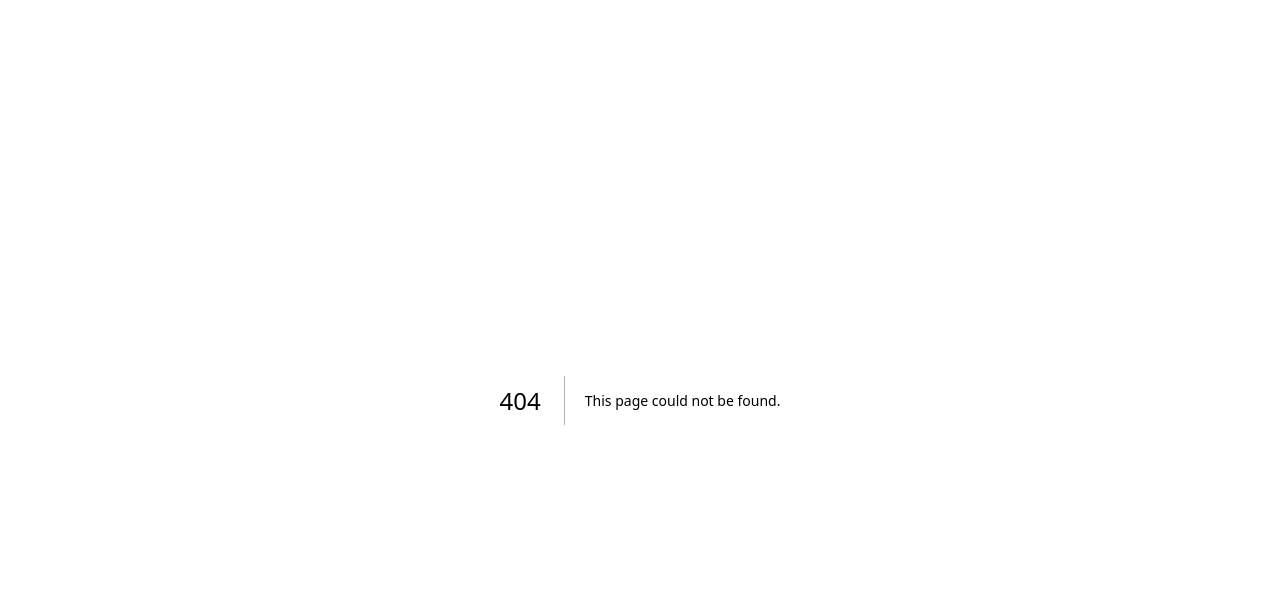
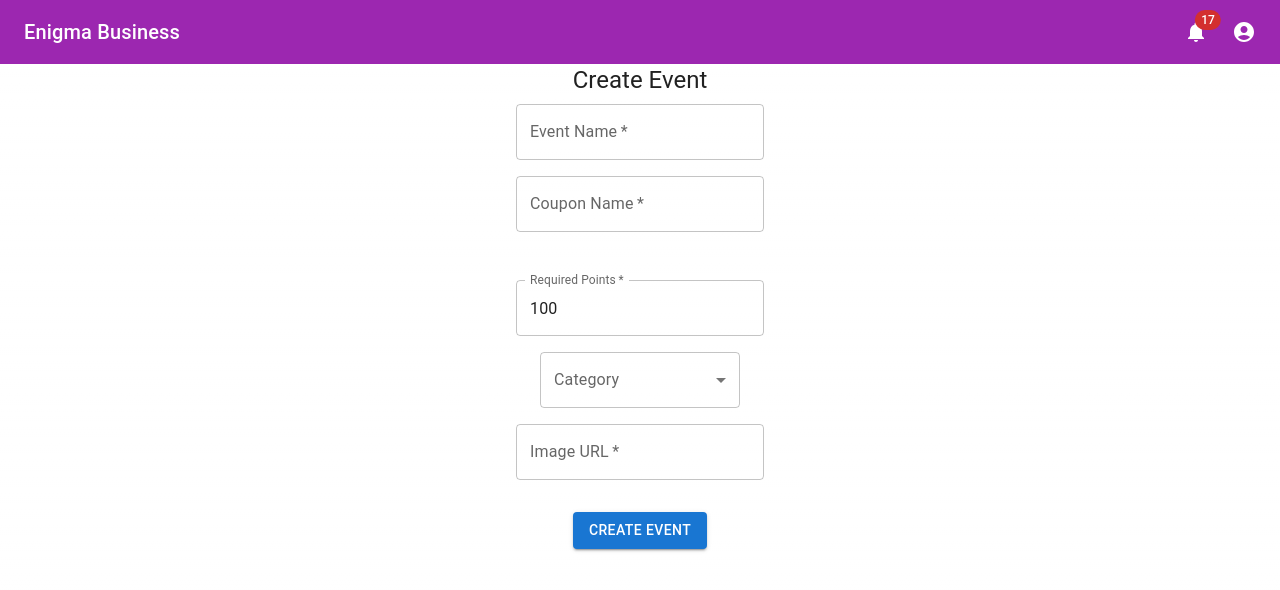
Before and after one commit to JohnKHW/enigma-app, a Next.js app: page /business/event/create in a window 1280 px wide. Before the commit this address had no page. Shown: the top 590 px of the page. Built offline with nearby package versions, Linux system fonts and the light colour scheme.

Commit message:
feat: create event form

```diff
--- a/package.json
+++ b/package.json
@@ -12,7 +12,9 @@
     "@emotion/react": "^11.10.6",
     "@emotion/styled": "^11.10.6",
     "@mui/icons-material": "^5.11.16",
+    "@mui/lab": "5.0.0-alpha.125",
     "@mui/material": "^5.11.16",
+    "@mui/x-date-pickers": "^6.0.4",
     "@types/node": "18.15.11",
     "@types/react": "18.0.33",
     "@types/react-dom": "18.0.11",
--- /dev/null
+++ b/src/components/business/create-event-form.tsx
@@ -0,0 +1,162 @@
+import React, { FormEventHandler, useState } from "react";
+import {
+  Button,
+  TextField,
+  Box,
+  Typography,
+  MenuItem,
+  FormControl,
+  InputLabel,
+  Select,
+  SelectChangeEvent,
+} from "@mui/material";
+import { DatePicker } from "@mui/lab";
+import { styled } from "@mui/material/styles";
+
+const FormBox = styled(Box)({
+  display: "flex",
+  flexDirection: "column",
+  alignItems: "center",
+});
+
+const FieldBox = styled(Box)({
+  display: "flex",
+  flexDirection: "column",
+  alignItems: "flex-start",
+  marginBottom: "16px",
+  minWidth: 200,
+});
+
+const ButtonBox = styled(Box)({
+  display: "flex",
+  justifyContent: "center",
+  marginTop: "16px",
+});
+
+const CreateEventForm = () => {
+  const [formData, setFormData] = useState({
+    eventName: "",
+    couponName: "",
+    startDate: null,
+    endDate: null,
+    requiredPoints: 100,
+    imageUrl: "",
+    category: "",
+  });
+
+  const handleChange = (
+    event:
+      | React.ChangeEvent<HTMLInputElement | HTMLTextAreaElement | any>
+      | SelectChangeEvent
+  ) => {
+    const { name, value } = event.target;
+    setFormData((prevState) => ({
+      ...prevState,
+      [name]: value,
+    }));
+  };
+
+  const handleDateChange = (name: string, date: Date | null) => {
+    setFormData((prevState) => ({
+      ...prevState,
+      [name]: date,
+    }));
+  };
+
+  const handleSubmit: FormEventHandler<HTMLDivElement> = (event) => {
+    event.preventDefault();
+    console.log(formData);
+  };
+
+  return (
+    <FormBox component="form" onSubmit={handleSubmit}>
+      <Typography variant="h5" gutterBottom>
+        Create Event
+      </Typography>
+      <FieldBox>
+        <TextField
+          label="Event Name"
+          name="eventName"
+          value={formData.eventName}
+          onChange={handleChange}
+          required
+        />
+      </FieldBox>
+      <FieldBox>
+        <TextField
+          label="Coupon Name"
+          name="couponName"
+          value={formData.couponName}
+          onChange={handleChange}
+          required
+        />
+      </FieldBox>
+      <FieldBox>
+        <DatePicker
+          label="Start Date"
+          name="startDate"
+          value={formData.startDate}
+          onChange={(date: Date) => handleDateChange("startDate", date)}
+          required
+          inputFormat="dd/MM/yyyy"
+          renderInput={(params: any) => <TextField {...params} />}
+        />
+      </FieldBox>
+      <FieldBox>
+        <DatePicker
+          label="End Date"
+          name="endDate"
+          value={formData.endDate}
+          onChange={(date: Date) => handleDateChange("endDate", date)}
+          required
+          inputFormat="dd/MM/yyyy"
+          renderInput={(params: any) => <TextField {...params} />}
+        />
+      </FieldBox>
+      <FieldBox>
+        <TextField
+          label="Required Points"
+          name="requiredPoints"
+          type="number"
+          value={formData.requiredPoints}
+          onChange={handleChange}
+          required
+        />
+      </FieldBox>
+      <FieldBox>
+        <FormControl fullWidth>
+          <InputLabel id="category-label">Category</InputLabel>
+          <Select
+            labelId="category-label"
+            name="category"
+            value={formData.category}
+            onChange={handleChange}
+            required
+            fullWidth
+          >
+            <MenuItem value="food">Food</MenuItem>
+            <MenuItem value="clothing">Clothing</MenuItem>
+            <MenuItem value="electronics">Electronics</MenuItem>
+            <MenuItem value="beauty">Beauty</MenuItem>
+            <MenuItem value="home">Home</MenuItem>
+          </Select>
+        </FormControl>
+      </FieldBox>
+      <FieldBox>
+        <TextField
+          label="Image URL"
+          name="imageUrl"
+          value={formData.imageUrl}
+          onChange={handleChange}
+          required
+        />
+      </FieldBox>
+      <ButtonBox>
+        <Button variant="contained" type="submit">
+          Create Event
+        </Button>
+      </ButtonBox>
+    </FormBox>
+  );
+};
+export { CreateEventForm };
--- /dev/null
+++ b/src/pages/business/event/create.tsx
@@ -0,0 +1,31 @@
+import { CreateEventForm } from "@/components/business/create-event-form";
+import { Header } from "@/components/business/header";
+import { RegistrationForm } from "@/components/business/registration-form";
+import { Label } from "@mui/icons-material";
+import {
+  Box,
+  Container,
+  CssBaseline,
+  Stack,
+  TextField,
+  Typography,
+} from "@mui/material";
+import { createTheme, ThemeProvider } from "@mui/material/styles";
+
+const theme = createTheme();
+const RegisterPage = () => {
+  return (
+    <>
+      <ThemeProvider theme={theme}>
+        <CssBaseline />
+        <Header>
+          <></>
+        </Header>
+        <main style={{ paddingTop: theme.spacing(8), paddingBottom: theme.spacing(4) }}>
+          <CreateEventForm />
+        </main>
+      </ThemeProvider>
+    </>
+  );
+};
+export default RegisterPage;
```
Also changed, not shown: 1 other file (tests, documents, lock files or other folders).
